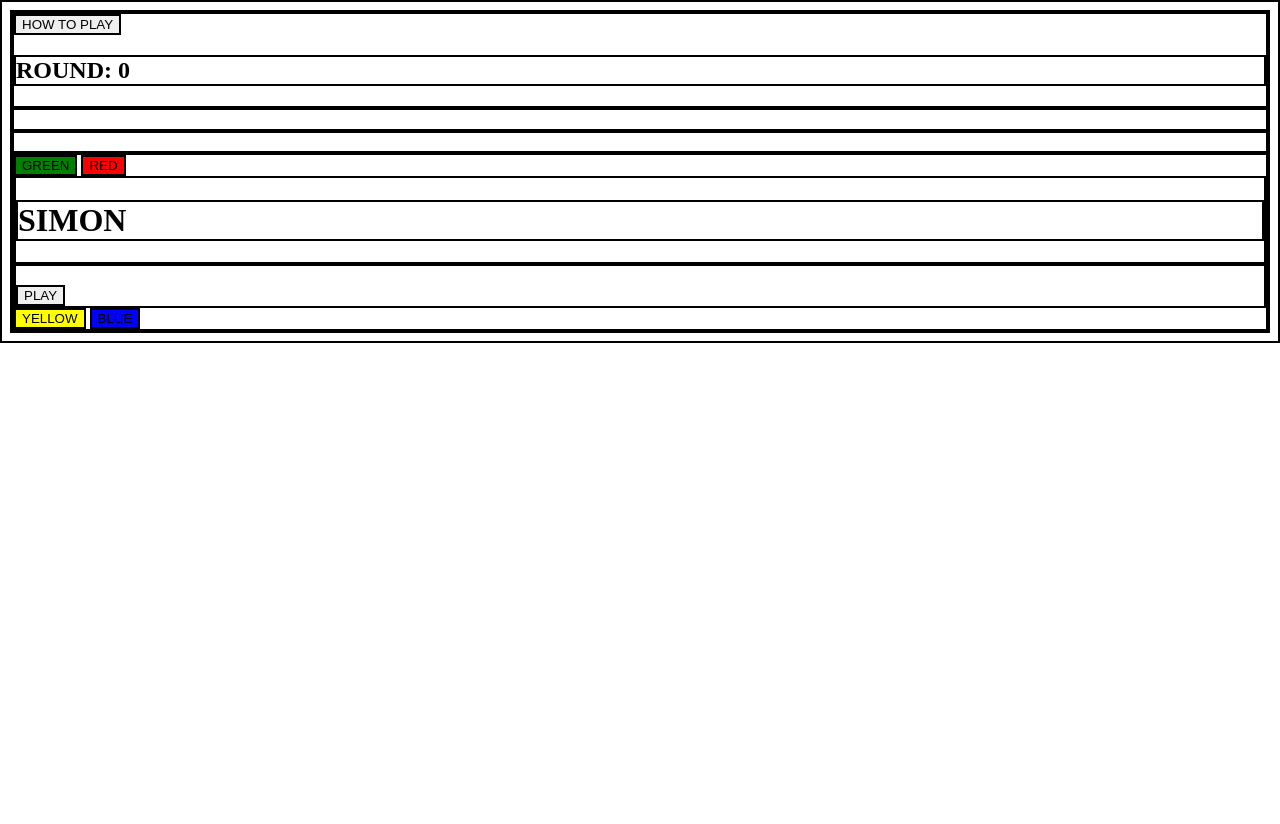
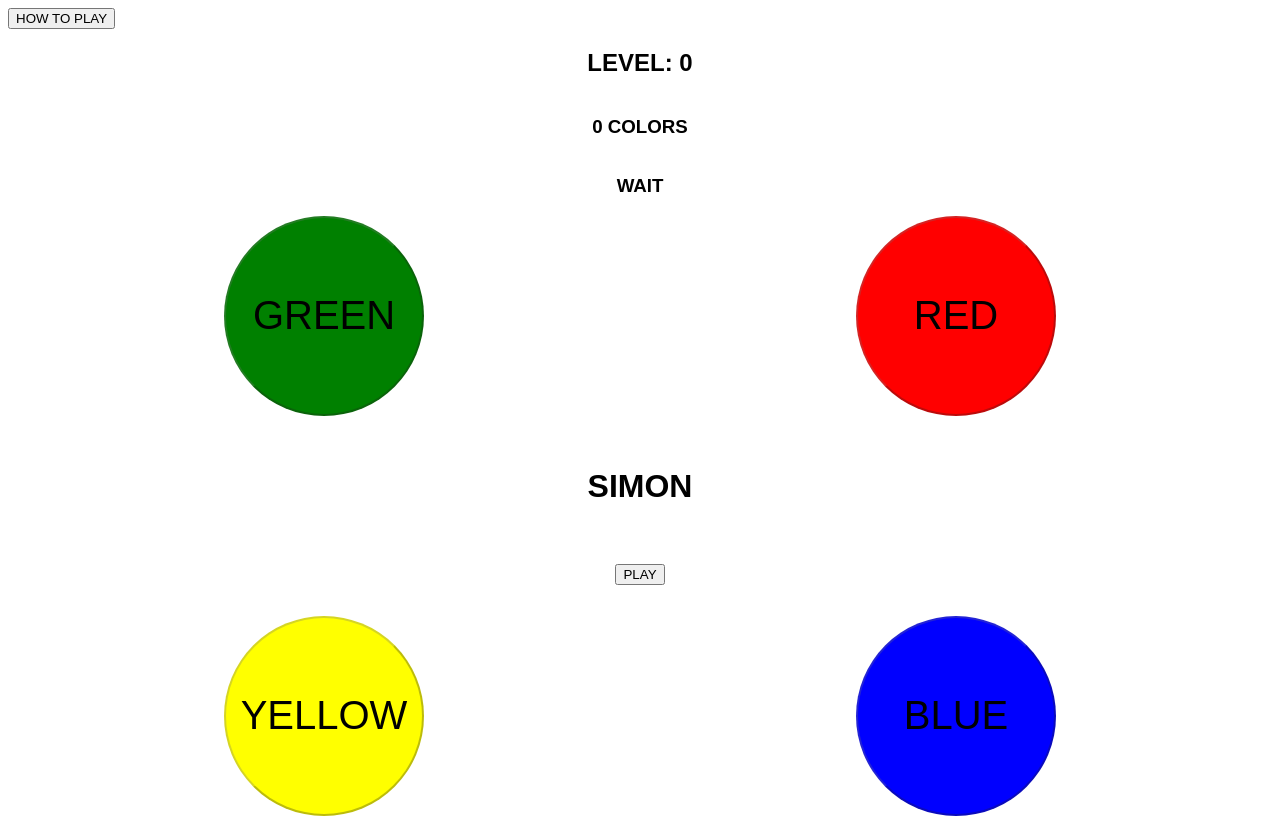
Before and after one commit to katlynhutson/Simon-Game, a plain HTML site: page index.html in a window 1280 px wide. Before the commit the page ends 800 px from the top, so only its background shows below. Drawn offline with Linux system fonts and the light colour scheme.

Commit message:
Add styling and fix a timing bug

```diff
--- a/index.html
+++ b/index.html
@@ -10,18 +10,24 @@
 <body>
     <header>
         <button id="how-to-play">HOW TO PLAY</button>
-        <h2>ROUND: 0</h2>
-        <h3 id='number-colors'> </h3>
-        <h3 id='time'> </h3>
+        <div id='game-updates'>
+            <h2>LEVEL: 0</h2>
+            <h3 id='number-colors'>0 COLORS</h3>
+            <h3 id='time'>WAIT</h3>
+        </div>
     </header>
-    <div id="game-board">
+    <div id='green-red'>
         <button class="colors" id="green" disabled>GREEN</button>
         <button class="colors" id="red" disabled>RED</button>
+    </div>
+    <div id="title-circle-container">
         <div id="title-circle">
             <h1>SIMON</h1>
             <h3 id='another-round'> </h3>
             <button id="play">PLAY</button>
         </div>
+    </div>
+    <div id='yellow-blue'>
         <button class="colors" id="yellow" disabled>YELLOW</button>
         <button class="colors" id="blue" disabled>BLUE</button>
     </div>
--- a/script.js
+++ b/script.js
@@ -50,8 +50,9 @@ function greenBtnHandler() {
 	let playerArray = playerMoves.split('');
 	console.log(playerArray);
 	console.log(roundCount + 1);
+	//-----> THIS IDEA CAME FROM a one on one with zoe in which she advised me to call compare moves from my game button event listeners rather than my play function to eliminate my timing issue
 	if (roundCount === playerArray.length) {
-		compareMoves();
+		setTimeout(compareMoves, 1000);
 	}
 }
 
@@ -63,7 +64,7 @@ function redBtnHandler() {
 	console.log(roundCount + 1);
 	if (roundCount === playerArray.length) {
 		console.log('you win');
-		compareMoves();
+		setTimeout(compareMoves, 1000);
 	}
 }
 
@@ -74,7 +75,7 @@ function yellowBtnHandler() {
 	console.log(playerArray);
 	console.log(roundCount + 1);
 	if (roundCount === playerArray.length) {
-		compareMoves();
+		setTimeout(compareMoves, 1000);
 		console.log('you win');
 	}
 }
@@ -86,7 +87,7 @@ function blueBtnHandler() {
 	console.log(playerArray);
 	console.log(roundCount + 1);
 	if (roundCount === playerArray.length) {
-		compareMoves();
+		setTimeout(compareMoves, 1000);
 		console.log('you win');
 	}
 }
@@ -139,9 +140,8 @@ function play() {
 }
 
 function setUpRound() {
-	h2.innerText = `Level: ${roundCount}`;
-	numColors.innerText = `${roundCount + 1} colors`;
-	time.innerText = `Ready? Set?`;
+	h2.innerText = `LEVEL: ${roundCount}`;
+	numColors.innerText = `${roundCount + 1} COLORS`;
 	roundCount += 1;
 }
 
@@ -152,13 +152,14 @@ function enableBtns() {
 	redBtn.disabled = false;
 	yellowBtn.disabled = false;
 	blueBtn.disabled = false;
-	time.innerText = 'GO!';
+	time.innerText = 'GO';
 }
 
 function compareMoves() {
 	if (playerMoves === simonMoves) {
 		alert('what do you want? a cookie?');
-		anotherRound.innerText = 'Next Level?';
+		anotherRound.innerText = 'NEXT LEVEL?';
+		time.innerText = 'WAIT';
 		playBtn.disabled = false;
 		playerMoves = '';
 		simonMoves = '';
--- a/style.css
+++ b/style.css
@@ -1,9 +1,14 @@
 * {
-	border: solid black 2px;
+	/* border: solid black 2px; */
+	font-family: Arial, Helvetica, sans-serif;
 }
 
 .colors {
 	color: black;
+	border-radius: 50%;
+	height: 200px;
+	width: 200px;
+	font-size: 40px;
 }
 
 #green {
@@ -21,3 +26,39 @@
 #blue {
 	background-color: blue;
 }
+
+#title-circle-container {
+	display: flex;
+	justify-content: center;
+}
+
+#title-circle {
+	display: flex;
+	flex-flow: column;
+	justify-content: center;
+	border-radius: 50%;
+	height: 200px;
+	width: 200px;
+	align-items: center;
+}
+h1 {
+	border-radius: 50%;
+	text-align: center;
+}
+
+#game-updates {
+	display: flex;
+	flex-flow: column;
+	justify-content: center;
+	text-align: center;
+}
+
+#yellow-blue {
+	display: flex;
+	justify-content: space-around;
+}
+
+#green-red {
+	display: flex;
+	justify-content: space-around;
+}
```
